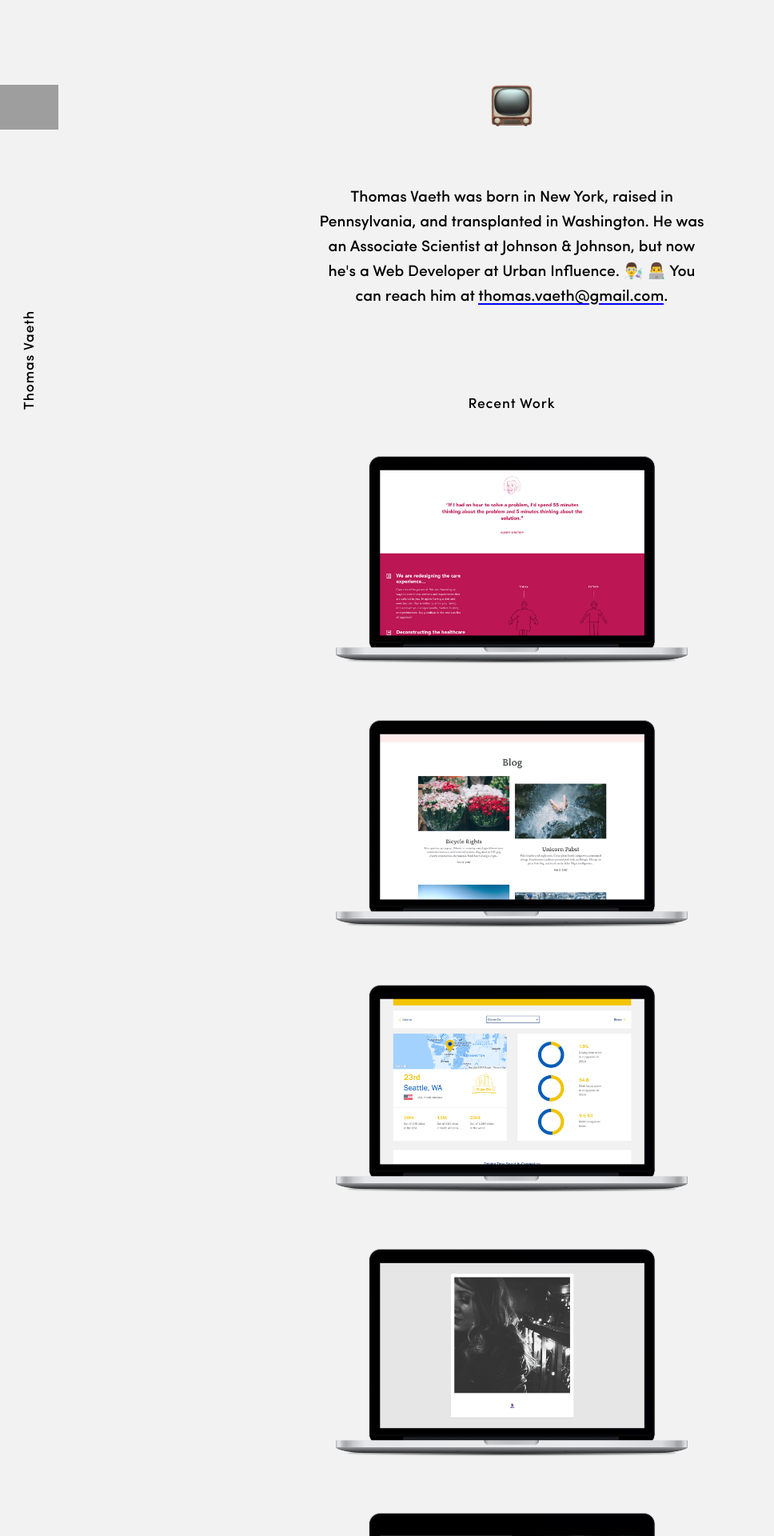
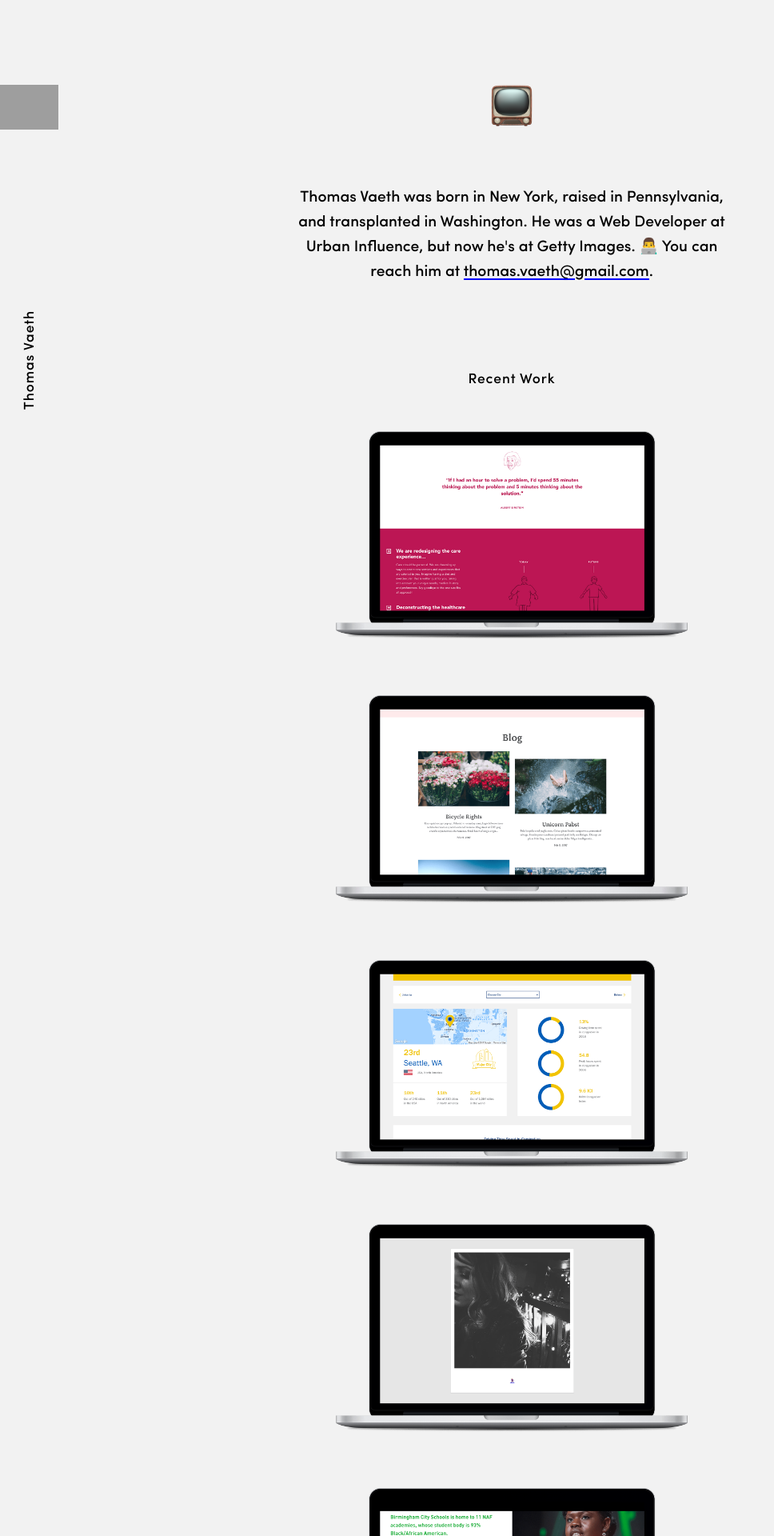
Before and after one commit to thomasvaeth/thomasvaeth.github.io, a Jekyll site: the page built from index.html, in a window 1280 px wide. Shown: the top 1920 px of the page at 80% size, without its empty margins (0-968 px from the left). Built offline with Jekyll 4.4.1, drawn with Linux system fonts in a browser that asks for light colours; nearby versions of some CDN libraries; grey boxes are pictures that could not be loaded.

Commit message:
Updated biography.

```diff
--- a/_sass/_components.scss
+++ b/_sass/_components.scss
@@ -18,7 +18,7 @@
   padding-left: 1em;
 
   &__container {
-    max-width: 28em;
+    max-width: 32em;
     margin-right: auto;
     margin-left: auto;
 
--- a/index.html
+++ b/index.html
@@ -3,7 +3,7 @@ layout: default
 ---
 <section class="profile">
   <div class="profile__container">
-    <p>Thomas Vaeth was born in New York, raised in Pennsylvania, and transplanted in Washington. He was an Associate Scientist at Johnson &amp; Johnson, but now he's a Web Developer at Urban Influence. 👨‍🔬 👨‍💻 You can reach him at <a class="profile__link" href="mailto:thomas.vaeth@gmail.com"><span>thomas.vaeth@</span>g<span>mail.com</span></a>.</p>
+    <p>Thomas Vaeth was born in New York, raised in Pennsylvania, and transplanted in Washington. He was a Web Developer at Urban Influence, but now he's at Getty Images. 👨‍💻 You can reach him at <a class="profile__link" href="mailto:thomas.vaeth@gmail.com"><span>thomas.vaeth@</span>g<span>mail.com</span></a>.</p>
   </div>
 </section>
 
```
